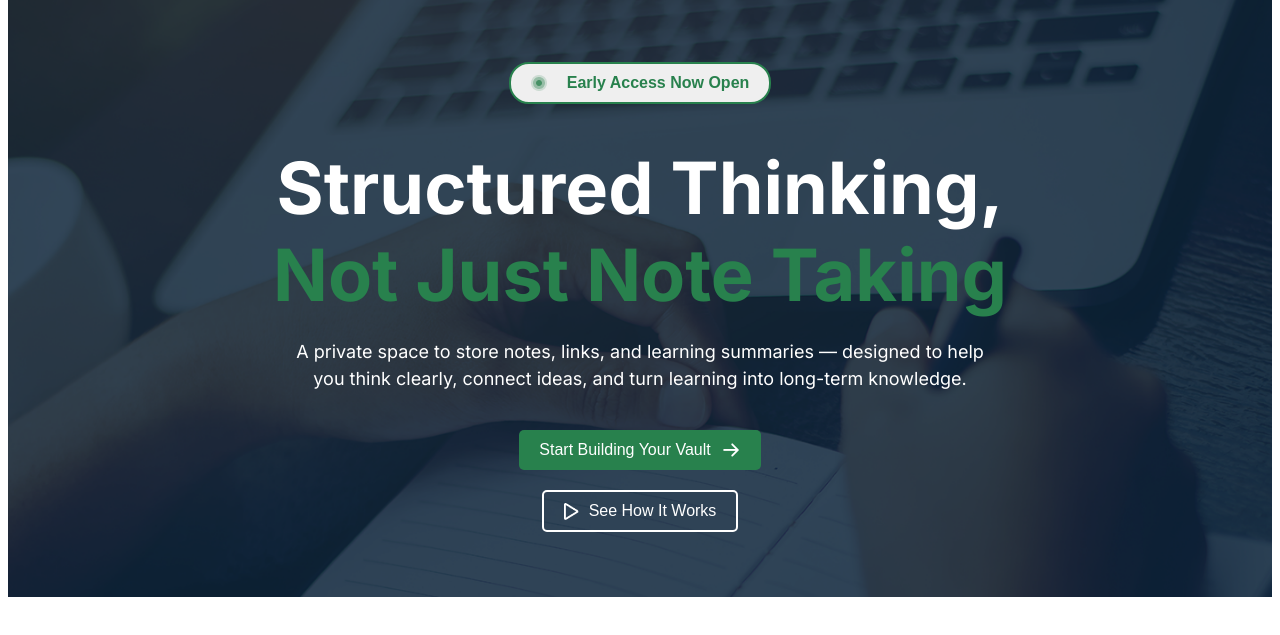
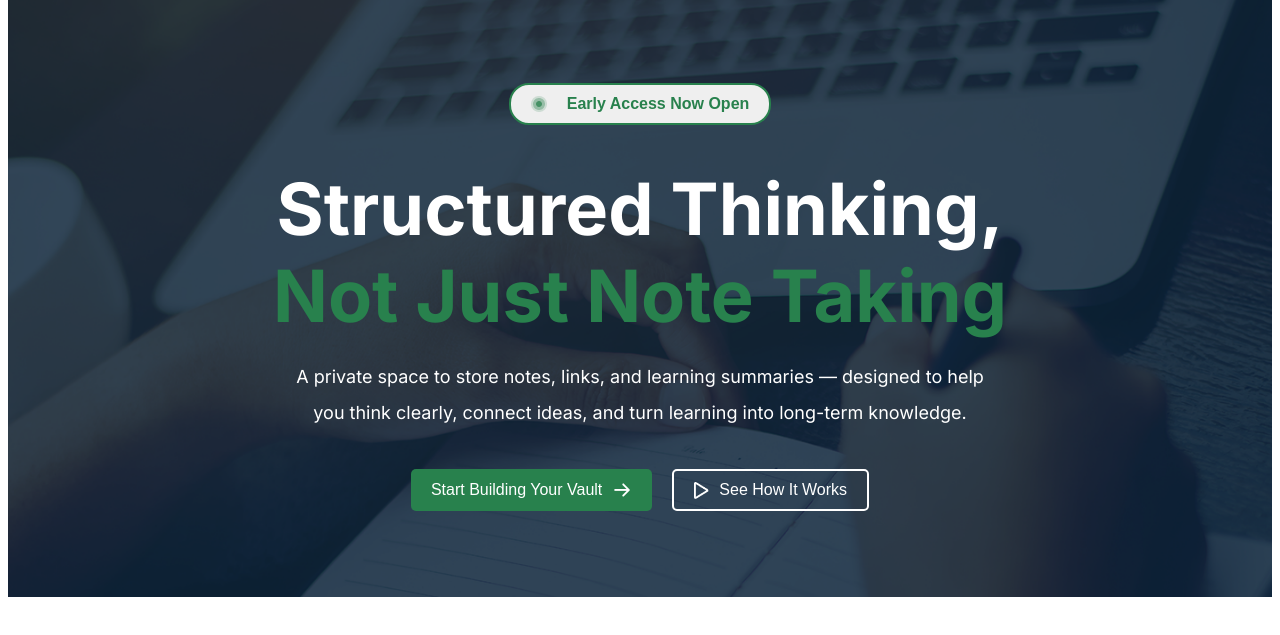
Before and after one commit to azmaeenmahtab/PH-First-Assignment, a plain HTML site: page index.html in a window 1280 px wide. Shown: the part 81-716 px from the top of the page. Drawn offline with Linux system fonts and the light colour scheme.

Commit message:
hero section all done

```diff
--- a/index.html
+++ b/index.html
@@ -28,7 +28,7 @@
     </nav>
     <!-- hero section -->
     <section id="herosection">
-        <div>
+        <div id="herosectiondiv">
             <!-- early access btn -->
             <button id="earlynowbtn">
                 <img src="assets/Group 5.png" alt="">
--- a/page.css
+++ b/page.css
@@ -62,7 +62,7 @@ body {
     justify-content: center;
 }
 
-#herosection div{
+#herosectiondiv{
     display: flex;
     flex-direction: column;
     align-items: center;
@@ -104,7 +104,7 @@ body {
     color: white;
     max-width: 700px;
     text-align: center;
-    line-height: 1.5;
+    line-height: 2;
     margin-top: 0;
 }
 
```
